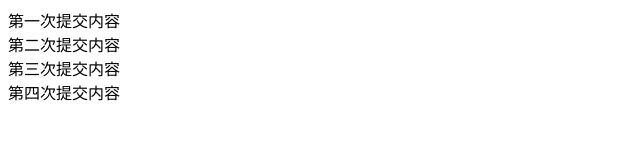
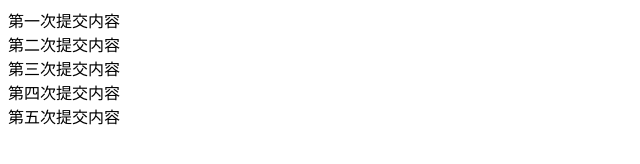
Before and after one commit to YCH-3ye/text1, a plain HTML site: page index.html in a window 1280 px wide. Shown: the whole page, without its empty margins (0-640 px from the left). Drawn offline with Linux system fonts and the light colour scheme.

Commit message:
第五次提交内容

```diff
--- a/index.html
+++ b/index.html
@@ -9,5 +9,6 @@
 	<div class="two">第二次提交内容</div>
 	<div class="chree">第三次提交内容</div>
 	<div class="full">第四次提交内容</div>
+	<div class="fill">第五次提交内容</div>
 </body>
 </html>
```
